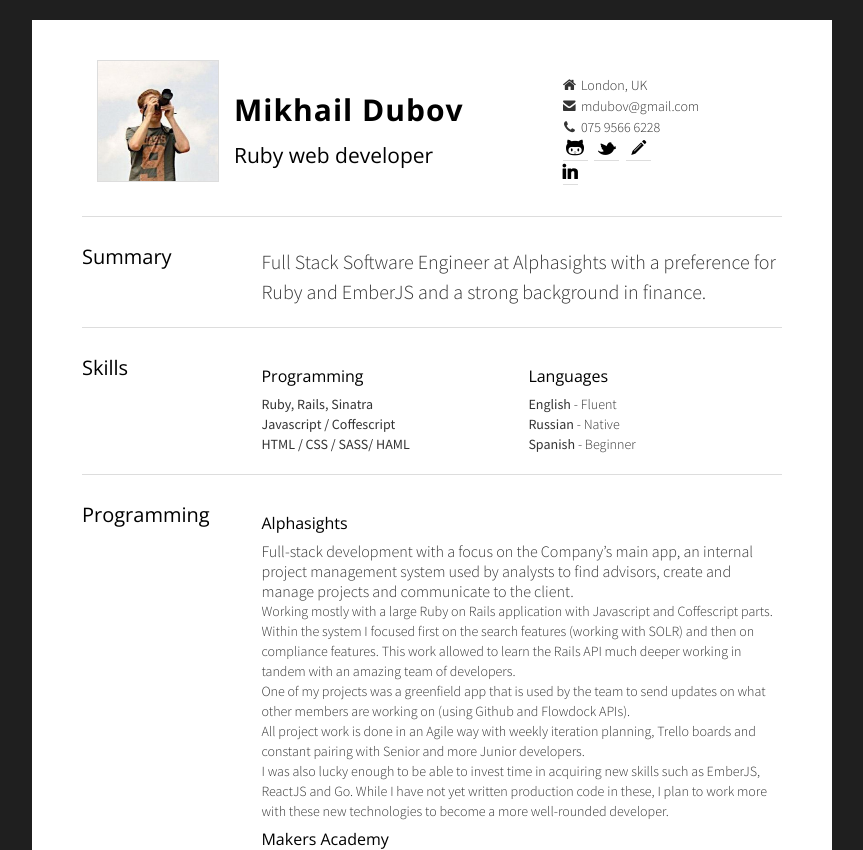
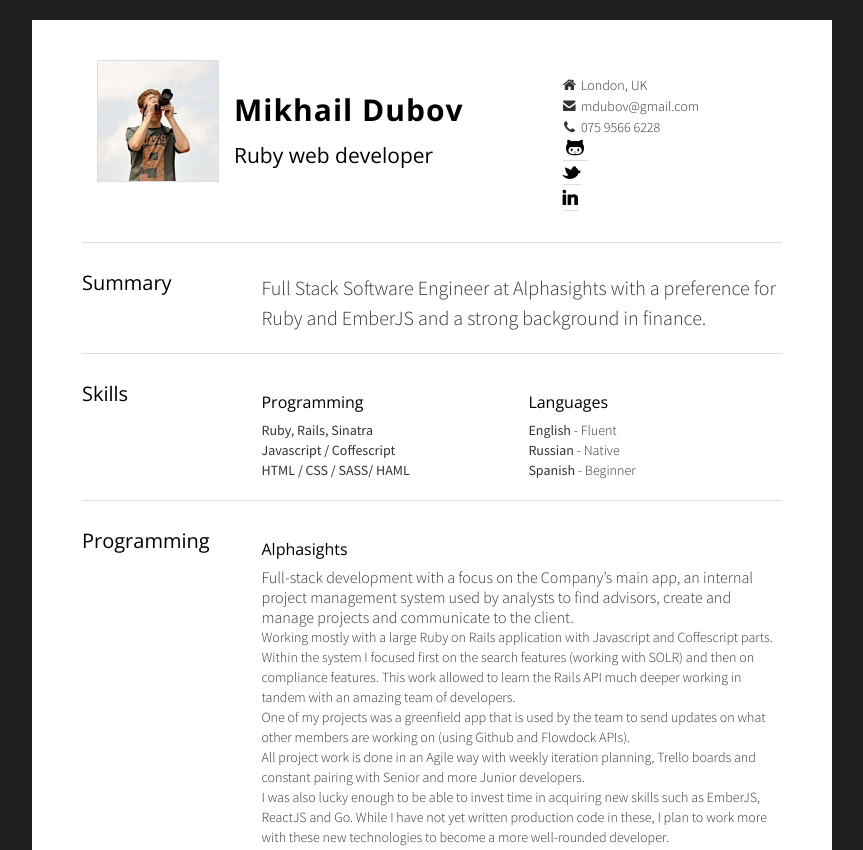
Before and after one commit to duboff/duboff.github.io, a plain HTML site: page index.html in a window 1280 px wide. Shown: the top 850 px of the page, without its empty margins (208-1071 px from the left). Drawn offline with nearby package versions, Linux system fonts and the light colour scheme.

Commit message:
Update index.html

```diff
--- a/index.html
+++ b/index.html
@@ -48,10 +48,10 @@
 						<li><i class="icon-home"></i> London, UK</li>
 						<li><i class="icon-envelope-alt"></i> &#109;&#100;&#117;&#98;&#111;&#118;&#64;&#103;&#109;&#97;&#105;&#108;&#46;&#99;&#111;&#109;</li>
 						<li><i class="icon-phone"></i> &#48;&#55;&#53; &#57;&#53;&#54;&#54; &#54;&#50;&#50;&#56;</li>
-						<li><a href="http://github.com/duboff" ><i class="icon-github" ></i></a>
-            <a href="http://twitter.com/mdubov" ><i class="icon-twitter" ></i></a>
-           <a href="http://makingetc.wordpress.com" ><i class="icon-pencil" ></i></a></li>
-						<a href="https://www.linkedin.com/in/mdubov" ><i class="icon-linkedin" ></i></a>
+						<li><a href="http://github.com/duboff" ><i class="icon-github" ></i></a></li>
+            <li></li><a href="http://twitter.com/mdubov" ><i class="icon-twitter" ></i></a></li>
+
+						<li></li><a href="https://www.linkedin.com/in/mdubov" ><i class="icon-linkedin" ></i></a></li>
 <!-- 						<a href="#" ><i class="icon-google-plus" ></i></a> -->
 
 					</ul>
```
